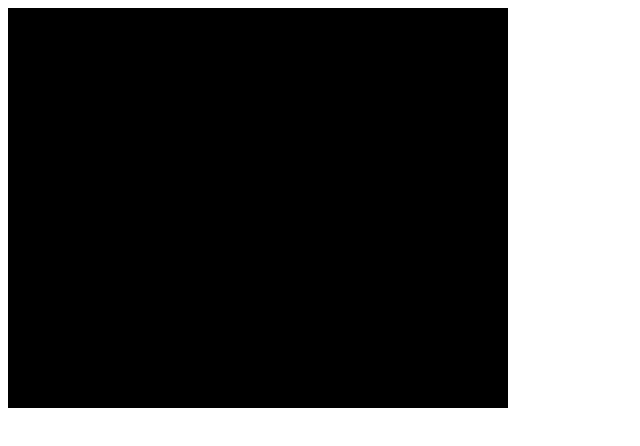
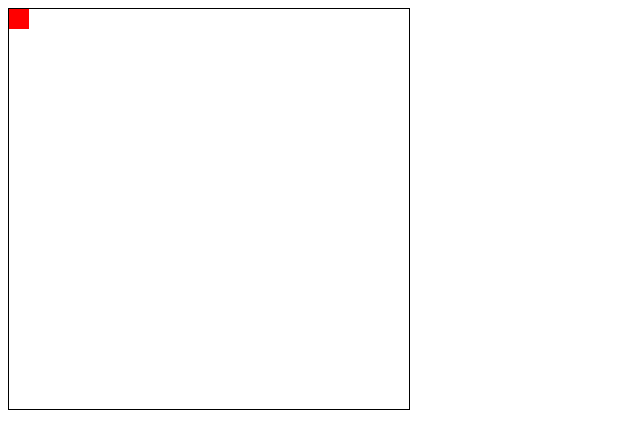
Before and after one commit to Quangvov/game01.github.io, a plain HTML site: page index.html in a window 1280 px wide. Shown: the whole page, without its empty margins (0-640 px from the left). Drawn offline with Linux system fonts and the light colour scheme.

Commit message:
Update index.html

```diff
--- a/index.html
+++ b/index.html
@@ -1,20 +1,43 @@
 <!DOCTYPE html>
 <html>
 <head>
-    <title>Game bắn súng</title>
+    <title>Game Rắn Săn Mồi</title>
     <style>
-        #game-canvas {
-            width: 500px;
+        #game-board {
+            width: 400px;
             height: 400px;
-            background-color: #000;
+            border: 1px solid black;
+        }
+        .snake {
+            width: 20px;
+            height: 20px;
+            background-color: green;
+            position: absolute;
+        }
+        .food {
+            width: 20px;
+            height: 20px;
+            background-color: red;
+            position: absolute;
         }
     </style>
 </head>
 <body>
-    <canvas id="game-canvas"></canvas>
+    <div id="game-board"></div>
 
     <script>
-        // JavaScript code để xử lý logic của trò chơi sẽ được viết ở đây
+        var gameBoard = document.getElementById("game-board");
+        var snake = document.createElement("div");
+        var food = document.createElement("div");
+
+        snake.classList.add("snake");
+        food.classList.add("food");
+
+        gameBoard.appendChild(snake);
+        gameBoard.appendChild(food);
+
+        // Logic của trò chơi sẽ được thêm vào đây
+
     </script>
 </body>
 </html>
```
